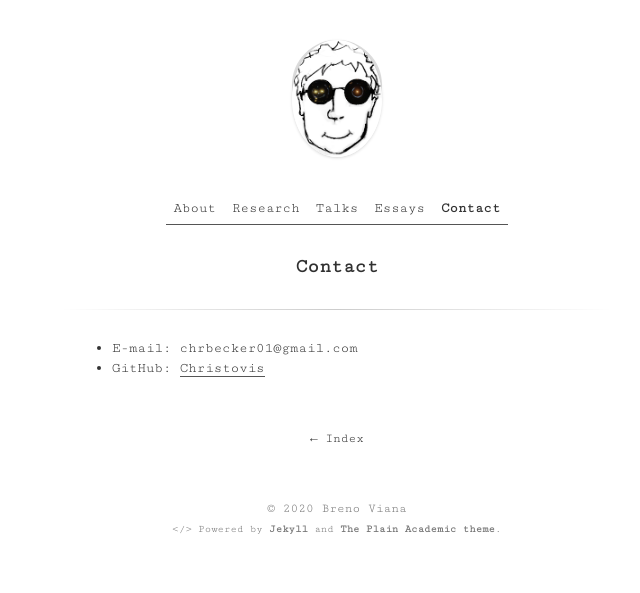
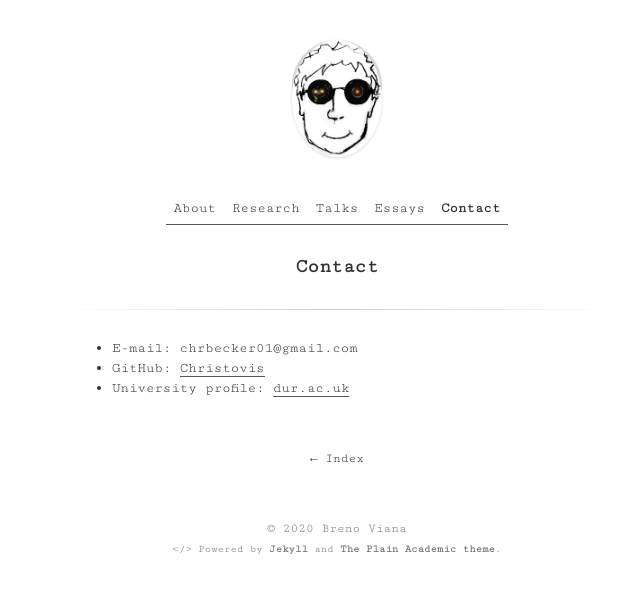
Before and after one commit to Christovis/Christovis.github.io, a Jekyll site: the page built from contact.md, in a window 1280 px wide. Shown: the top 593 px of the page, without its empty margins (303-943 px from the left). Built offline with Jekyll 4.4.1, drawn with Linux system fonts in a browser that asks for light colours.

Commit message:
update contact

```diff
--- a/contact.md
+++ b/contact.md
@@ -5,3 +5,4 @@ title: Contact
 
 - E-mail: chrbecker01@gmail.com
 - GitHub: [Christovis](https://github.com/Christovis)
+- University profile: [dur.ac.uk](https://www.dur.ac.uk/research/directory/staff/?id=16482)
```
